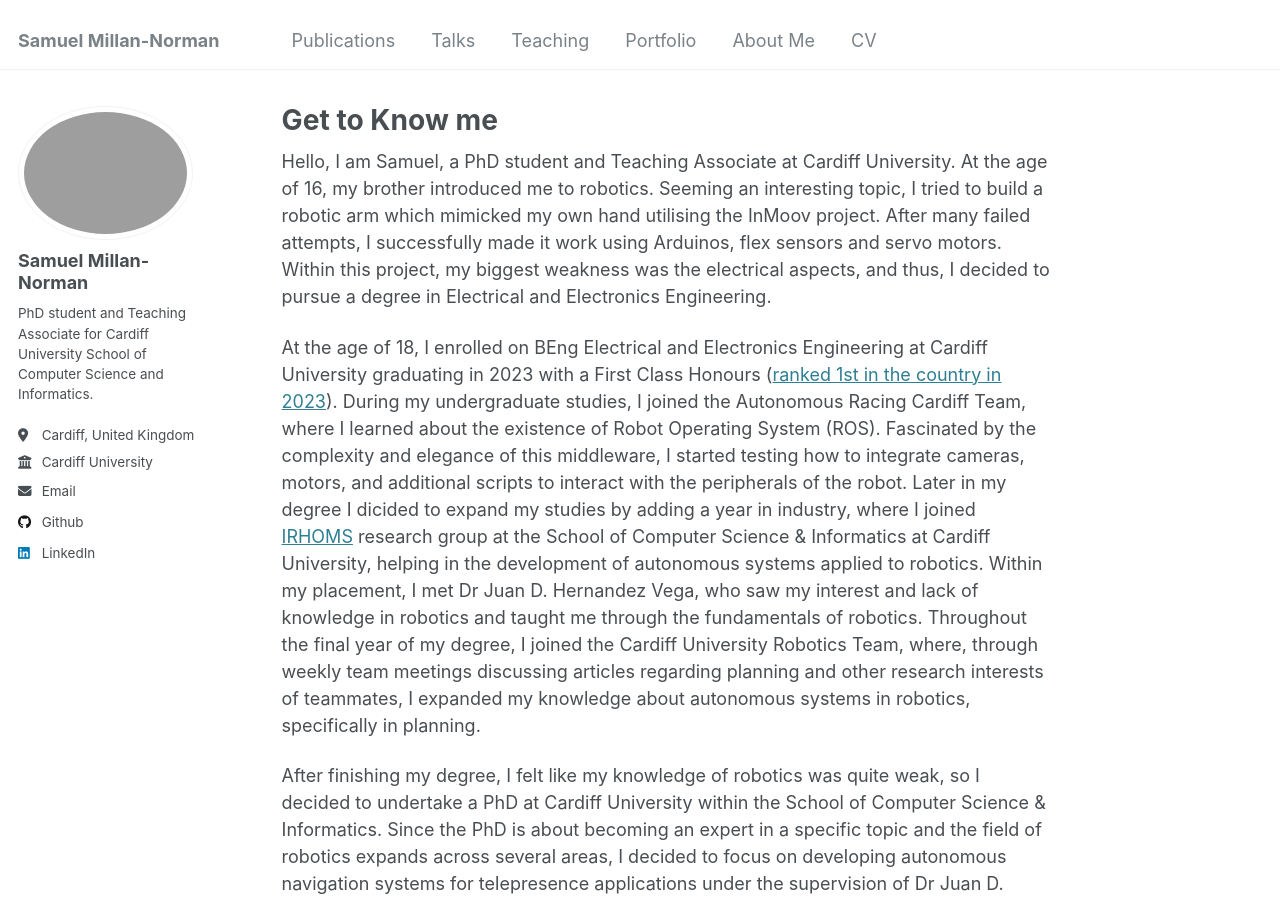
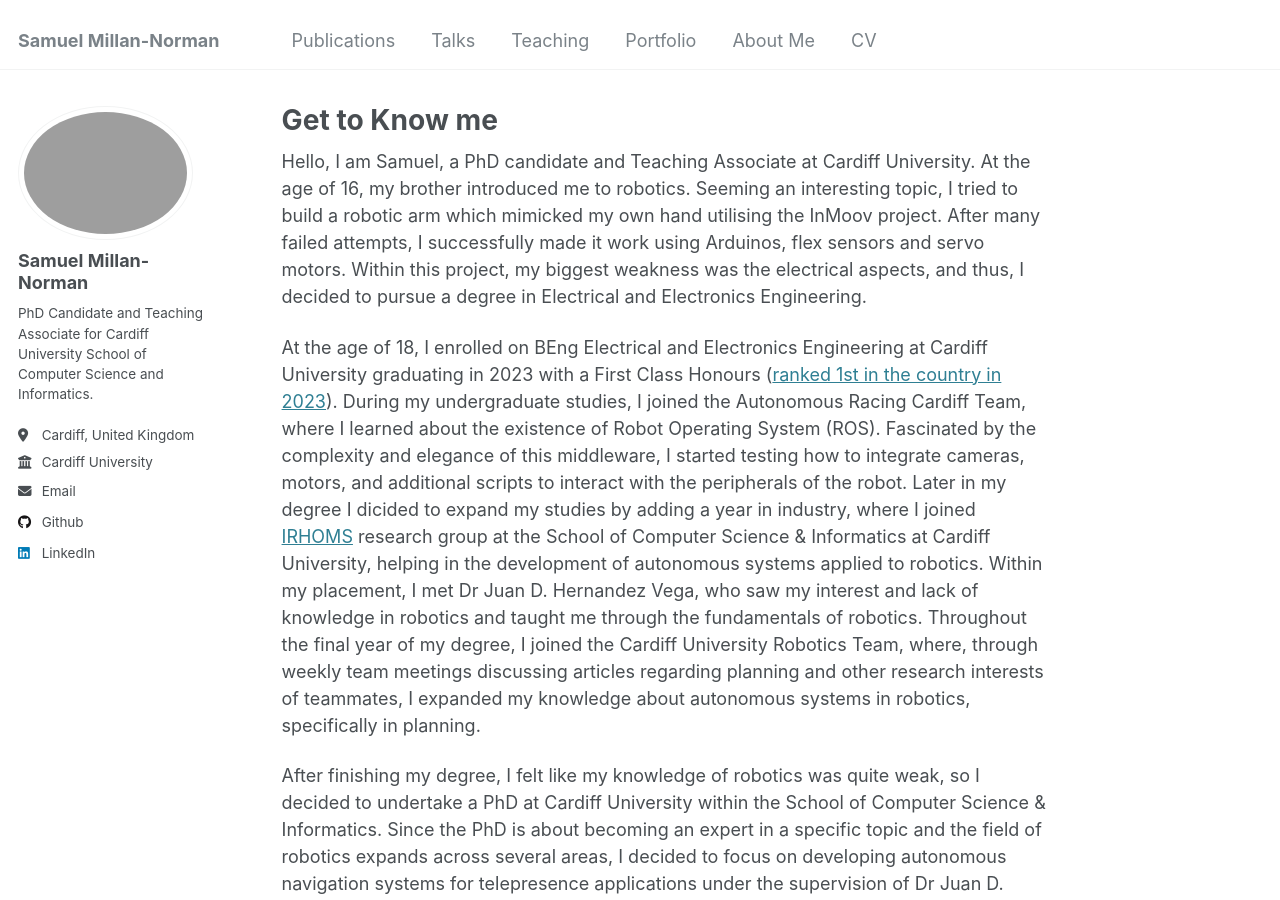
Before and after one commit to SamuelMN005/SamuelMN005.github.io, a Jekyll site: the page built from _pages/about.md, in a window 1280 px wide and 900 px high. Built offline with Jekyll 4.4.1, drawn with Linux system fonts in a browser that asks for light colours.

Commit message:
[Fix]: PhD Student to PhD Candidate

```diff
--- a/_config.yml
+++ b/_config.yml
@@ -11,7 +11,7 @@ locale                   : "en-US"
 title                    : "Samuel Millan-Norman"
 title_separator          : "-"
 name                     : &name "Samuel Millan-Norman"
-description              : &description "PhD student and Teaching Associate for Cardiff University School of Computer Science and Informatics."
+description              : &description "PhD Candidate and Teaching Associate for Cardiff University School of Computer Science and Informatics."
 url                      : https://SamuelMN005.github.io # the base hostname & protocol for your site e.g. "https://[your GitHub username].github.io"
 baseurl                  : "" # the subpath of your site, e.g. "/blog"
 repository               : "SamuelMN005/SamuelMN005.github.io"
@@ -24,7 +24,7 @@ author:
   avatar           : "profile.JPG"
   name             : "Samuel Millan-Norman"
   pronouns         : # example: "she/her"
-  bio              : "PhD student and Teaching Associate for Cardiff University School of Computer Science and Informatics."
+  bio              : "PhD Candidate and Teaching Associate for Cardiff University School of Computer Science and Informatics."
   location         : "Cardiff, United Kingdom"
   employer         : "Cardiff University"
   uri              : # URL
--- a/_pages/about.md
+++ b/_pages/about.md
@@ -7,7 +7,7 @@ redirect_from:
   - /about.html
 ---
 
-Hello, I am Samuel, a PhD student and Teaching Associate at Cardiff University. At the age of 16, my brother introduced me to robotics. Seeming an interesting topic, I tried to build a robotic arm which mimicked my own hand utilising the InMoov project. After many failed attempts, I successfully made it work using Arduinos, flex sensors and servo motors. Within this project, my biggest weakness was the electrical aspects, and thus, I decided to pursue a degree in Electrical and Electronics Engineering.
+Hello, I am Samuel, a PhD candidate and Teaching Associate at Cardiff University. At the age of 16, my brother introduced me to robotics. Seeming an interesting topic, I tried to build a robotic arm which mimicked my own hand utilising the InMoov project. After many failed attempts, I successfully made it work using Arduinos, flex sensors and servo motors. Within this project, my biggest weakness was the electrical aspects, and thus, I decided to pursue a degree in Electrical and Electronics Engineering.
 
 At the age of 18, I enrolled on BEng Electrical and Electronics Engineering at Cardiff University graduating in 2023 with a First Class Honours (<a href="https://www.theguardian.com/education/ng-interactive/2023/sep/09/best-uk-universities-for-electrical-electronic-engineering-league-table">ranked 1st in the country in 2023</a>). During my undergraduate studies, I joined the Autonomous Racing Cardiff Team, where I learned about the existence of Robot Operating System (ROS). Fascinated by the complexity and elegance of this middleware, I started testing how to integrate cameras, motors, and additional scripts to interact with the peripherals of the robot. Later in my degree I dicided to expand my studies by adding a year in industry, where I joined <a href="https://www.cardiff.ac.uk/artificial-intelligence-robotics-and-human-machine-systems">IRHOMS</a> research group at the School of Computer Science & Informatics at Cardiff University, helping in the development of autonomous systems applied to robotics. Within my placement, I met Dr Juan D. Hernandez Vega, who saw my interest and lack of knowledge in robotics and taught me through the fundamentals of robotics. Throughout the final year of my degree, I joined the Cardiff University Robotics Team, where, through weekly team meetings discussing articles regarding planning and other research interests of teammates, I expanded my knowledge about autonomous systems in robotics, specifically in planning.
 
```
